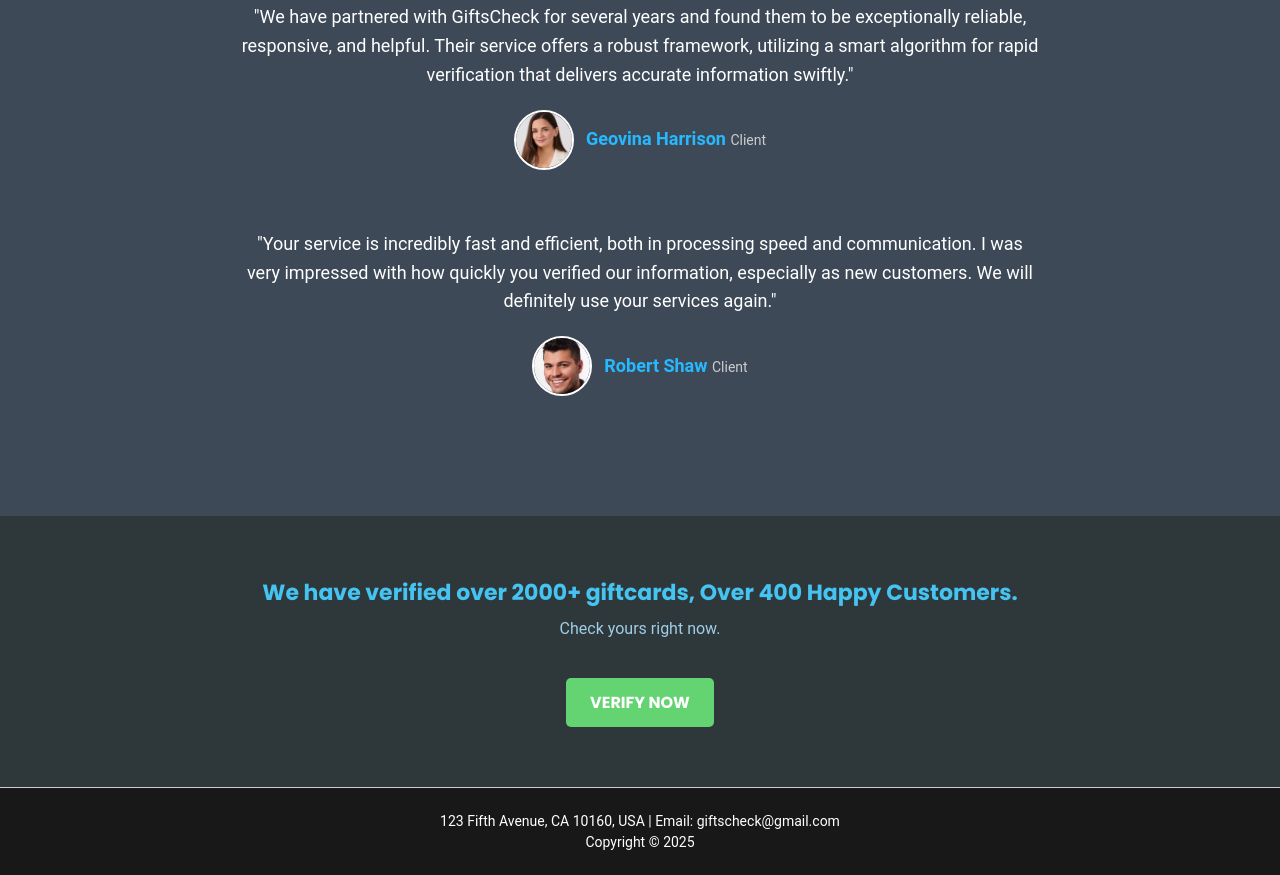
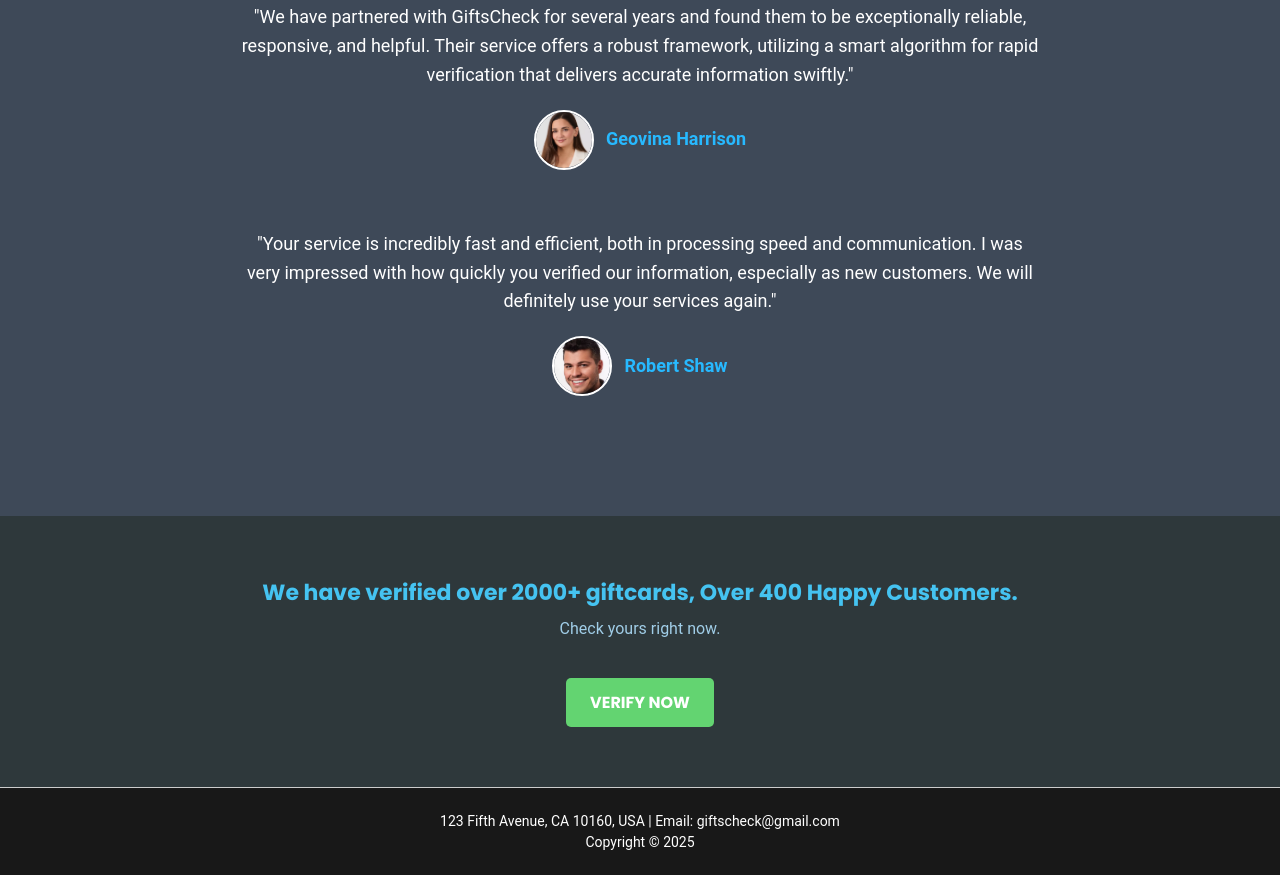
Before and after one commit to JhainBolar/checkyourgift, a website: page my-card-app/public/index.html in a window 1280 px wide. Shown: the part 3215-4090 px from the top of the page. Drawn offline with Linux system fonts and the light colour scheme; files whose address does not match are found by name.

Commit message:
client error fixed

```diff
--- a/my-card-app/public/index.html
+++ b/my-card-app/public/index.html
@@ -155,7 +155,7 @@
                     <img src="./images/Screenshot-people.png" alt="Daniel Grey" />
                     <div>
                         <strong class="name">Geovina Harrison </strong>
-                        <span class="role">Client</span>
+
                     </div>
                 </div>
             </div>
@@ -168,7 +168,7 @@
                     <img src="./images/Screenshot 2.png" alt="Elizabeth Marcus" />
                     <div>
                         <strong class="name">Robert Shaw</strong>
-                        <span class="role">Client</span>
+
                     </div>
                 </div>
             </div>
```
